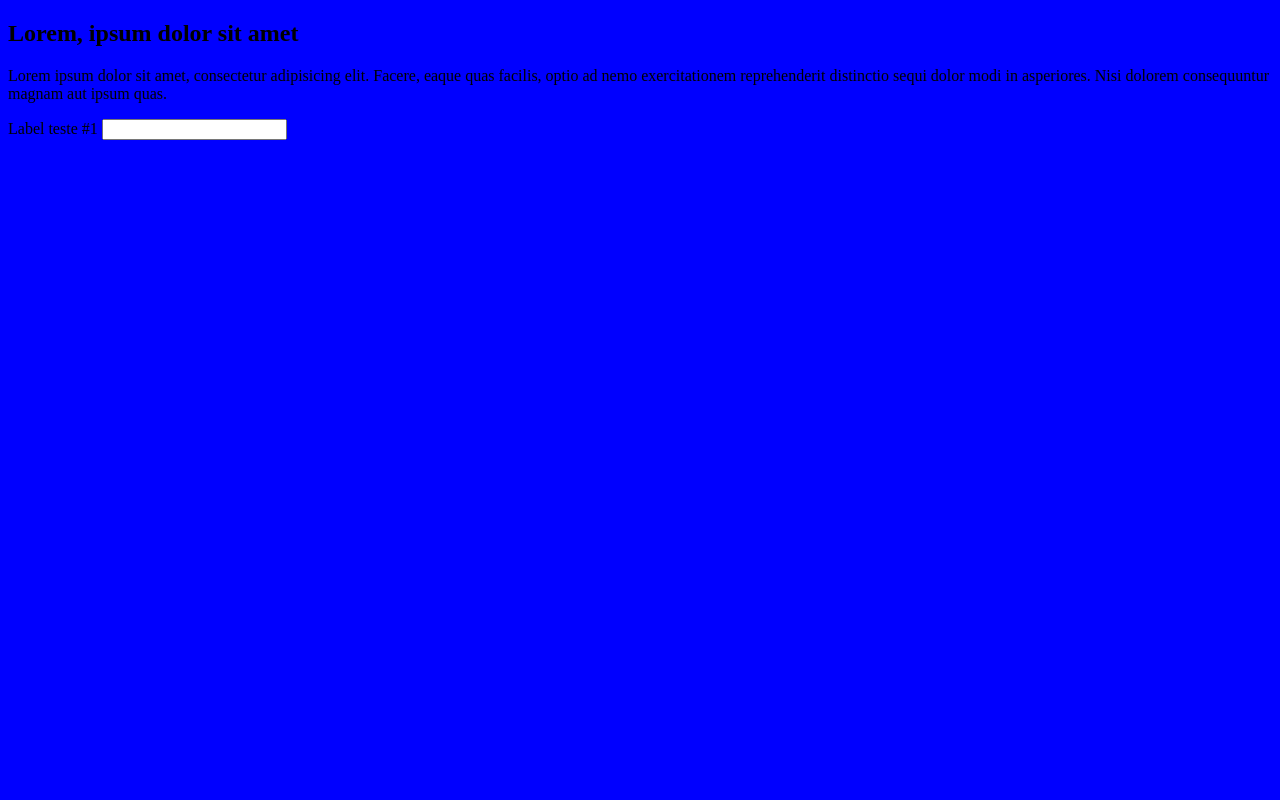
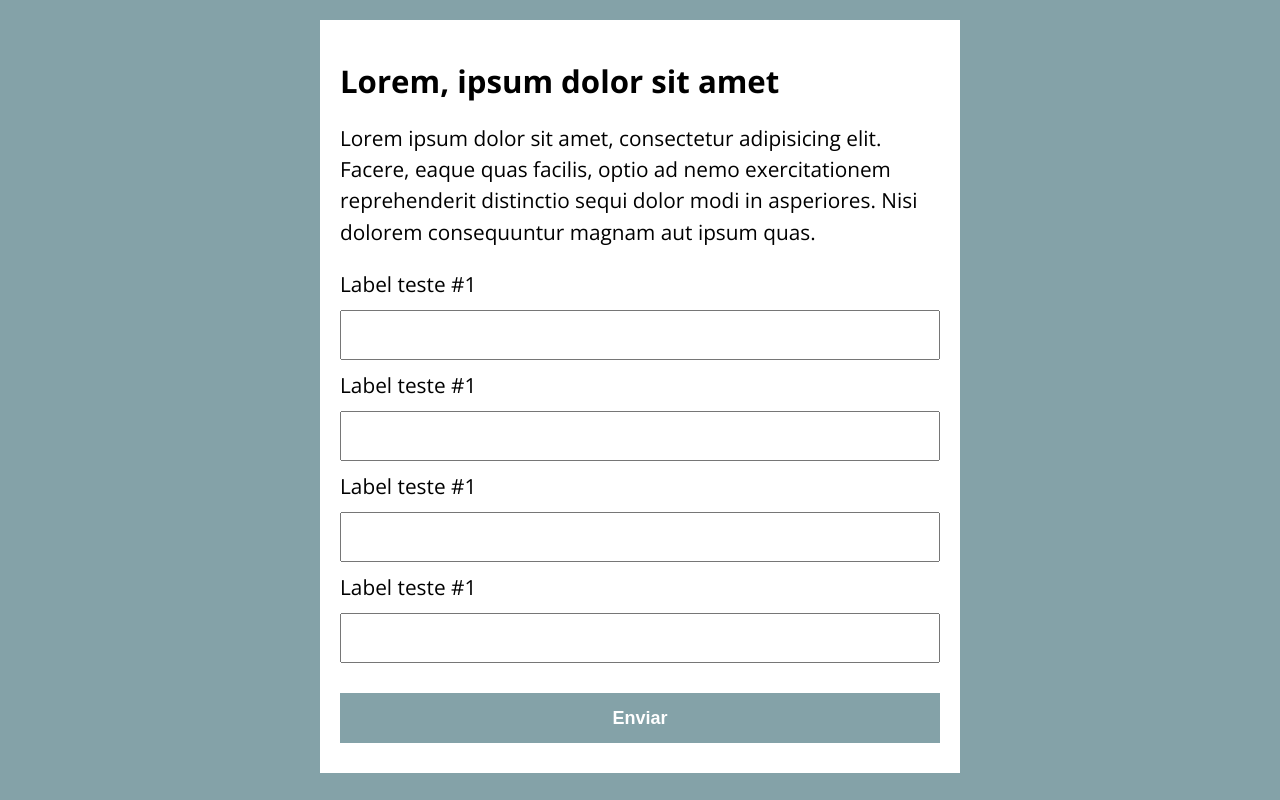
Before and after one commit to Angellington/JavascriptAprendiz, a plain HTML site: page Parte 2 - Logica/aula26 - TudoAqui/imc/imc/assets/index.html in a window 1280 px wide. Drawn offline with nearby package versions, Linux system fonts and the light colour scheme.

Commit message:
IMC no HTML

```diff
--- a/Parte 2 - Logica/MODELO/assets/css/style.css
+++ /dev/null
@@ -1,3 +0,0 @@
-body {
-    background-color: blue;
-}
--- a/Parte 2 - Logica/MODELO/assets/js/main.js
+++ /dev/null
@@ -1 +0,0 @@
-alert("a")
--- /dev/null
+++ b/Parte 2 - Logica/aula26 - TudoAqui/MODELO/assets/css/style.css
@@ -0,0 +1,86 @@
+@charset "UTF-8";
+/* Fontes  */
+@import url('https://fonts.googleapis.com/css2?family=Open+Sans:ital,wght@0,300..800;1,300..800&display=swap');
+
+/* Variaveis */
+:root {
+    --primary-color: rgb(132, 162, 168);
+    --primary-color-darker: rgb(84, 110, 116);
+}
+
+/* Estilização */
+
+* {
+    box-sizing: border-box;
+    outline: 0;
+}
+body {
+    margin: 0;
+    padding: 0;
+    background-color: var(--primary-color);
+    font-family: 'Open sans', sans-serif;
+    font-size: 1.3em;
+    line-height: 1.5em;
+}
+
+.container {
+    max-width: 640px;
+    margin: 20px auto;
+    background-color: #ffffff;
+    padding: 20px;
+    border-radius: 20px;
+}
+.container h3 {
+    margin: 5px;
+}
+
+.container .imc {
+    display: flex;
+    justify-content: space-between;
+    text-align: left;
+    margin-right: 4vw;
+}
+.container p {
+    margin: 5px;
+}
+
+
+form input, form label, form button {
+    display: block;
+    width: 100%;
+    margin-bottom: 10px;
+}
+
+form input {
+    font-size: 24px;
+    height: 50px;
+    padding: 0 20px;
+}
+
+form input:focus {
+    outline: 1px solid var(--primary-color);
+}
+form button {
+    border: none;
+    background-color: var(--primary-color);
+    color: #fff;
+    font-size: 18px;
+    font-weight: 700;
+    height: 50px;
+    cursor: pointer;
+    margin-top: 30px;
+    transform: scale();
+}
+
+form button:hover {
+    background-color: var(--primary-color-darker);
+}
+
+form button:active{
+    background-color: rgb(50, 140, 156);
+}
+
+.ResultadoIMC {
+    display: none;
+    transition: 2s ease-in;
+}
--- /dev/null
+++ b/Parte 2 - Logica/aula26 - TudoAqui/imc/imc/assets/css/style.css
@@ -0,0 +1,65 @@
+@charset "UTF-8";
+/* Fontes  */
+@import url('https://fonts.googleapis.com/css2?family=Open+Sans:ital,wght@0,300..800;1,300..800&display=swap');
+
+/* Variaveis */
+:root {
+    --primary-color: rgb(132, 162, 168);
+    --primary-color-darker: rgb(84, 110, 116);
+}
+
+/* Estilização */
+
+* {
+    box-sizing: border-box;
+    outline: 0;
+}
+body {
+    margin: 0;
+    padding: 0;
+    background-color: var(--primary-color);
+    font-family: 'Open sans', sans-serif;
+    font-size: 1.3em;
+    line-height: 1.5em;
+}
+
+.container {
+    max-width: 640px;
+    margin: 20px auto;
+    background-color: #ffffff;
+    padding: 20px;
+}
+
+form input, form label, form button {
+    display: block;
+    width: 100%;
+    margin-bottom: 10px;
+}
+
+form input {
+    font-size: 24px;
+    height: 50px;
+    padding: 0 20px;
+}
+
+form input:focus {
+    outline: 1px solid var(--primary-color);
+}
+form button {
+    border: none;
+    background-color: var(--primary-color);
+    color: #fff;
+    font-size: 18px;
+    font-weight: 700;
+    height: 50px;
+    cursor: pointer;
+    margin-top: 30px;
+}
+
+form button:hover {
+    background-color: var(--primary-color-darker);
+}
+
+form button:active{
+    background-color: rgb(50, 140, 156);
+}
--- a/Parte 2 - Logica/MODELO/assets/index.html
+++ b/Parte 2 - Logica/aula26 - TudoAqui/imc/imc/assets/index.html
@@ -17,6 +17,17 @@
         <form action="#">
             <label for="input-teste">Label teste #1</label>
             <input type="text" id="input-teste-2">
+
+            <label for="input-teste">Label teste #1</label>
+            <input type="text" id="input-teste-2">
+
+            <label for="input-teste">Label teste #1</label>
+            <input type="text" id="input-teste-2">
+
+            <label for="input-teste">Label teste #1</label>
+            <input type="text" id="input-teste-2">
+
+            <button>Enviar</button>
         </form>
     </section>
 
```
Also changed, not shown: Parte 2 - Logica/aula26 - TudoAqui/MODELO/assets/index.html (added, +53 -0 lines), Parte 2 - Logica/aula26 - TudoAqui/MODELO/assets/js/main.js (added, +32 -0 lines), Parte 2 - Logica/aula26 - TudoAqui/imc/imc/assets/js/main.js (added).
